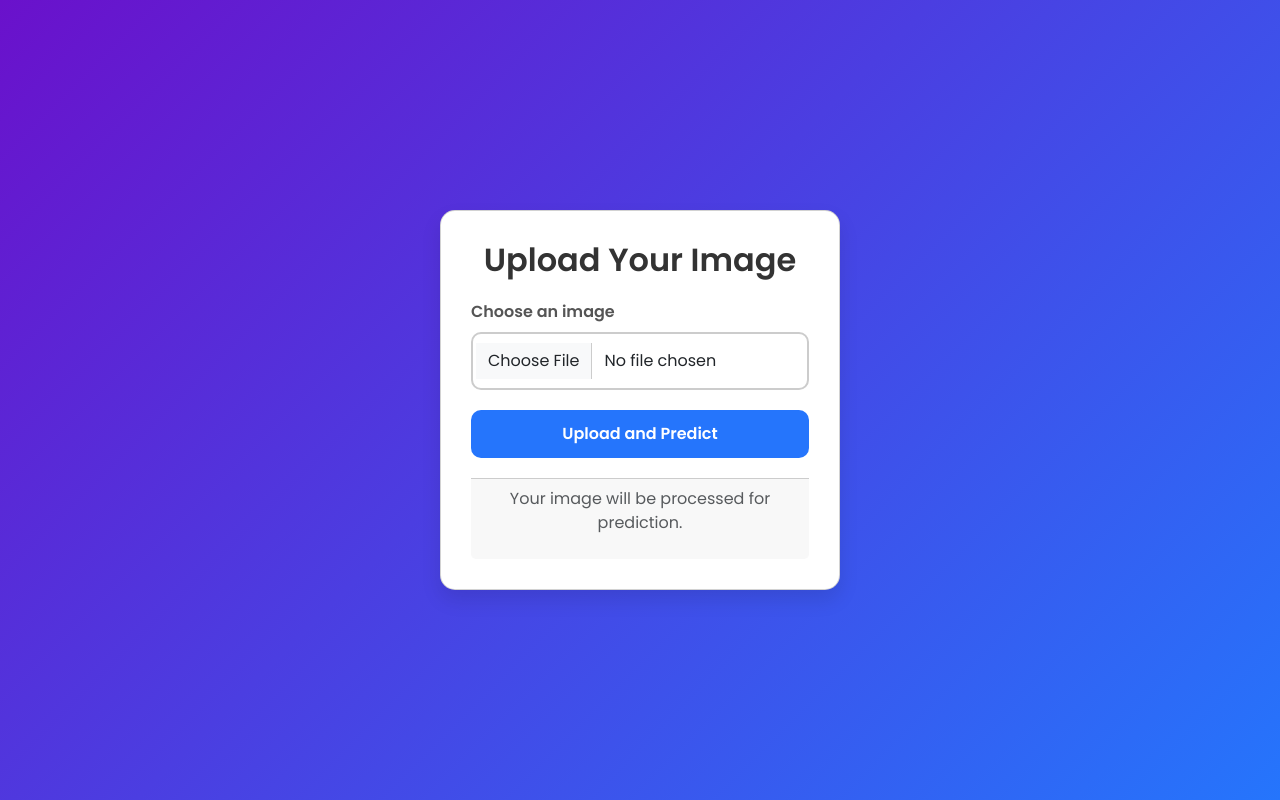
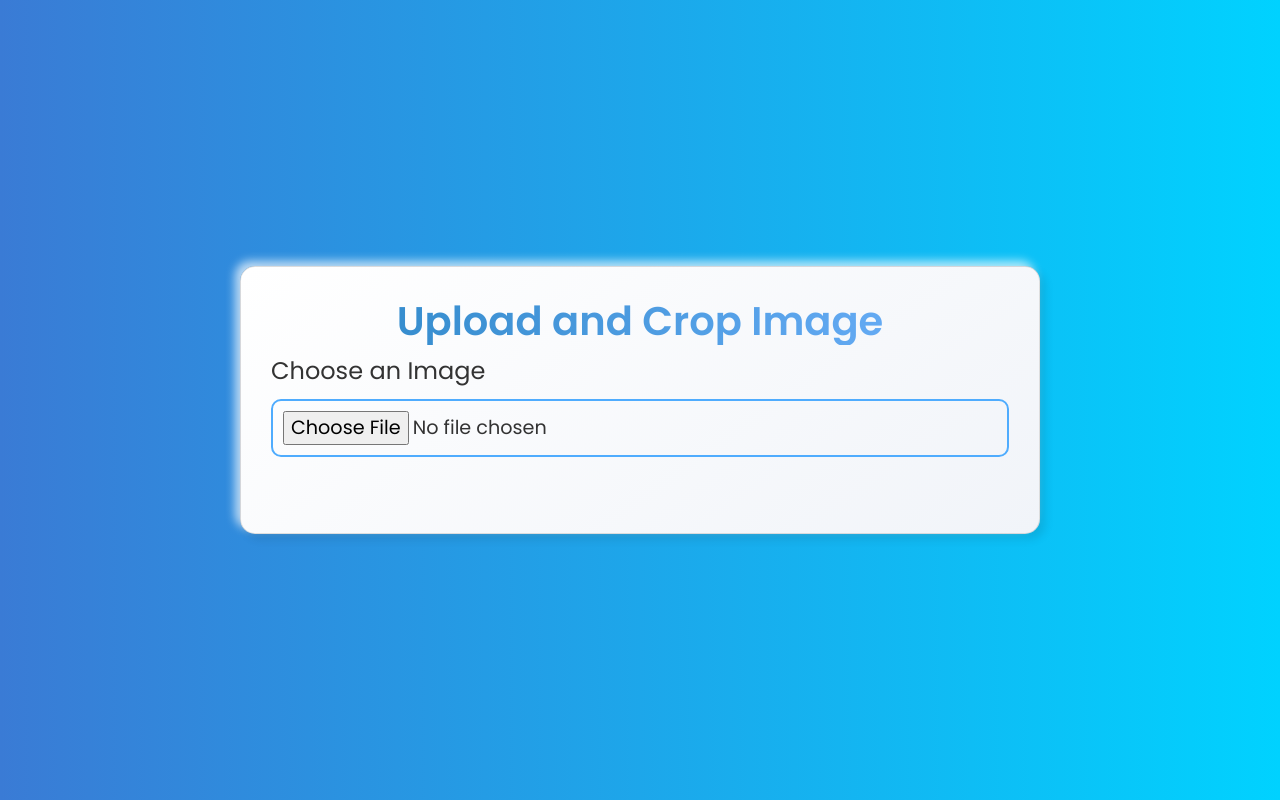
Before and after one commit to MihViii/Project-2, a Flask app: page / in a window 1280 px wide. Run offline with Flask 2, Linux system fonts and the light colour scheme; parts of the project's set-up code (start-up, migrations or seed data) failed here and were passed over; some libraries are stand-ins or nearby versions.

Commit message:
Cho crop trực tiếp trên web lun

```diff
--- a/templates/index.html
+++ b/templates/index.html
@@ -3,83 +3,173 @@
 <head>
     <meta charset="UTF-8">
     <meta name="viewport" content="width=device-width, initial-scale=1.0">
-    <title>Upload Your Image</title>
+    <title>Image Upload and Crop</title>
+    <!-- CSS Cropper.js -->
+    <link href="https://cdnjs.cloudflare.com/ajax/libs/cropperjs/1.5.12/cropper.min.css" rel="stylesheet">
     <!-- Bootstrap CSS -->
-    <link href="https://cdn.jsdelivr.net/npm/bootstrap@5.3.0-alpha1/dist/css/bootstrap.min.css" rel="stylesheet">
+    <link href="https://stackpath.bootstrapcdn.com/bootstrap/4.5.2/css/bootstrap.min.css" rel="stylesheet">
+    <!-- Google Fonts -->
     <link href="https://fonts.googleapis.com/css2?family=Poppins:wght@300;400;600&display=swap" rel="stylesheet">
+    <!-- Custom CSS -->
     <style>
         body {
-            background: linear-gradient(135deg, #6a11cb, #2575fc);
             font-family: 'Poppins', sans-serif;
-            height: 100vh;
             margin: 0;
+            background: linear-gradient(to right, #3a7bd5, #00d2ff); /* Gradient xanh */
+            color: #333;
+            min-height: 100vh;
             display: flex;
+            align-items: center;
             justify-content: center;
-            align-items: center;
         }
+
         .card {
-            background: white;
+            background: linear-gradient(145deg, #ffffff, #f1f4f9); /* Nền sáng nhẹ */
             border-radius: 15px;
-            box-shadow: 0 10px 20px rgba(0, 0, 0, 0.1);
+            box-shadow: 5px 5px 10px rgba(0, 0, 0, 0.1),
+                        -5px -5px 10px rgba(255, 255, 255, 0.7);
             padding: 30px;
-            width: 400px;
+            max-width: 800px;
+            transition: transform 0.3s ease, box-shadow 0.3s ease;
         }
-        .card h2 {
+
+        .card:hover {
+            transform: translateY(-10px);
+            box-shadow: 10px 10px 20px rgba(0, 0, 0, 0.2),
+                        -10px -10px 20px rgba(255, 255, 255, 0.8);
+        }
+
+        h2 {
+            background: linear-gradient(to right, #2b86c5, #6fb1fc); /* Gradient xanh nhạt */
+            -webkit-background-clip: text;
+            -webkit-text-fill-color: transparent;
+            font-weight: 600;
+            font-size: 2.5rem; /* Tiêu đề lớn hơn */
+            text-align: center;
+        }
+
+        .form-group label {
+            font-size: 1.5rem; /* Phóng to nhãn */
+            font-weight: 500;
+            display: block;
+            margin-bottom: 10px;
+        }
+
+        .form-control-file {
+            font-size: 1.2rem; /* Phóng to kích thước chữ input */
+            padding: 10px;
+            border: 2px solid #4facfe; /* Viền xanh */
+            border-radius: 10px;
+        }
+
+        button {
+            background: linear-gradient(to right, #4facfe, #00f2fe); /* Gradient xanh nút */
+            color: #fff;
+            border: none;
+            border-radius: 20px;
+            padding: 15px 25px; /* Kích thước nút lớn hơn */
+            font-size: 1.3rem; /* Chữ nút to hơn */
+            transition: background 0.3s, transform 0.2s;
+        }
+
+        button:hover {
+            background: linear-gradient(to right, #00f2fe, #4facfe); /* Hover nút */
+            transform: scale(1.05);
+        }
+
+        #imagePreview {
+            max-height: 400px;
+            display: none;
+            margin-top: 20px;
+            border-radius: 10px;
+        }
+
+        #result {
+            margin-top: 30px;
+            font-weight: bold;
             color: #333;
-            font-weight: 600;
-            margin-bottom: 20px;
-        }
-        .form-label {
-            font-weight: 600;
-            color: #555;
-        }
-        .form-control {
-            border-radius: 10px;
-            border: 2px solid #ccc;
-            padding: 15px;
-            font-size: 16px;
-            margin-bottom: 20px;
-        }
-        .form-control:focus {
-            border-color: #2575fc;
-            box-shadow: 0 0 5px rgba(37, 117, 252, 0.5);
-        }
-        .btn-primary {
-            background-color: #2575fc;
-            border: none;
-            border-radius: 10px;
-            padding: 12px;
-            font-size: 16px;
-            font-weight: 600;
-        }
-        .btn-primary:hover {
-            background-color: #6a11cb;
-            box-shadow: 0 5px 10px rgba(0, 0, 0, 0.1);
-        }
-        .btn-primary:focus {
-            outline: none;
-        }
-        .card-footer {
-            text-align: center;
-            margin-top: 20px;
+            font-size: 1.3rem; /* Chữ kết quả to hơn */
         }
     </style>
 </head>
 <body>
-    <div class="card">
-        <h2 class="text-center">Upload Your Image</h2>
-        <form action="/predict" method="POST" enctype="multipart/form-data">
-            <div class="mb-3">
-                <label for="image" class="form-label">Choose an image</label>
-                <input type="file" class="form-control" id="image" name="image" accept="image/*" required>
-            </div>
-            <button type="submit" class="btn btn-primary w-100">Upload and Predict</button>
-        </form>
-        <div class="card-footer">
-            <p class="text-muted">Your image will be processed for prediction.</p>
+    <div class="container">
+        <div class="card mx-auto">
+            <h2>Upload and Crop Image</h2>
+            <!-- Form tải ảnh -->
+            <form id="uploadForm" enctype="multipart/form-data">
+                <div class="form-group">
+                    <label for="image">Choose an Image</label>
+                    <input type="file" class="form-control-file" id="image" name="image" accept="image/*" required>
+                </div>
+                <!-- Khu vực hiển thị ảnh -->
+                <div>
+                    <img id="imagePreview" class="img-fluid">
+                </div>
+                <button type="button" class="btn btn-block mt-4" id="cropButton" style="display: none;">
+                    Crop and Upload
+                </button>
+            </form>
+            <!-- Kết quả -->
+            <div id="result" class="text-center"></div>
         </div>
     </div>
-    <!-- Bootstrap JS -->
-    <script src="https://cdn.jsdelivr.net/npm/bootstrap@5.3.0-alpha1/dist/js/bootstrap.bundle.min.js"></script>
+
+    <!-- JavaScript -->
+    <script src="https://cdnjs.cloudflare.com/ajax/libs/cropperjs/1.5.12/cropper.min.js"></script>
+    <script src="https://code.jquery.com/jquery-3.5.1.slim.min.js"></script>
+    <script src="https://stackpath.bootstrapcdn.com/bootstrap/4.5.2/js/bootstrap.min.js"></script>
+
+    <script>
+        const imageInput = document.getElementById('image');
+        const imagePreview = document.getElementById('imagePreview');
+        const cropButton = document.getElementById('cropButton');
+        const resultDiv = document.getElementById('result');
+        let cropper;
+
+        // Khi chọn ảnh
+        imageInput.addEventListener('change', function (e) {
+            const file = e.target.files[0];
+            if (file) {
+                const reader = new FileReader();
+                reader.onload = function (event) {
+                    imagePreview.src = event.target.result;
+                    imagePreview.style.display = 'block';
+                    if (cropper) cropper.destroy(); // Xóa cropper cũ nếu có
+                    cropper = new Cropper(imagePreview, {
+                        aspectRatio: 1, // Tỉ lệ vuông
+                        viewMode: 1
+                    });
+                    cropButton.style.display = 'block';
+                };
+                reader.readAsDataURL(file);
+            }
+        });
+
+        // Khi nhấn Crop and Upload
+        cropButton.addEventListener('click', function () {
+            cropper.getCroppedCanvas().toBlob(blob => {
+                const formData = new FormData();
+                formData.append('image', blob, 'cropped_image.jpg');
+
+                fetch('/predict', {
+                    method: 'POST',
+                    body: formData
+                })
+                .then(response => response.json())
+                .then(data => {
+                    resultDiv.innerHTML = `
+                        <h4>Prediction Result:</h4>
+                        <p><strong>Age Group:</strong> ${data.age}</p>
+                        <p><strong>Gender:</strong> ${data.gender}</p>
+                    `;
+                })
+                .catch(error => {
+                    console.error('Error:', error);
+                    resultDiv.innerHTML = `<p class="text-danger">Error: ${error.message}</p>`;
+                });
+            }, 'image/jpeg');
+        });
+    </script>
 </body>
 </html>
```
